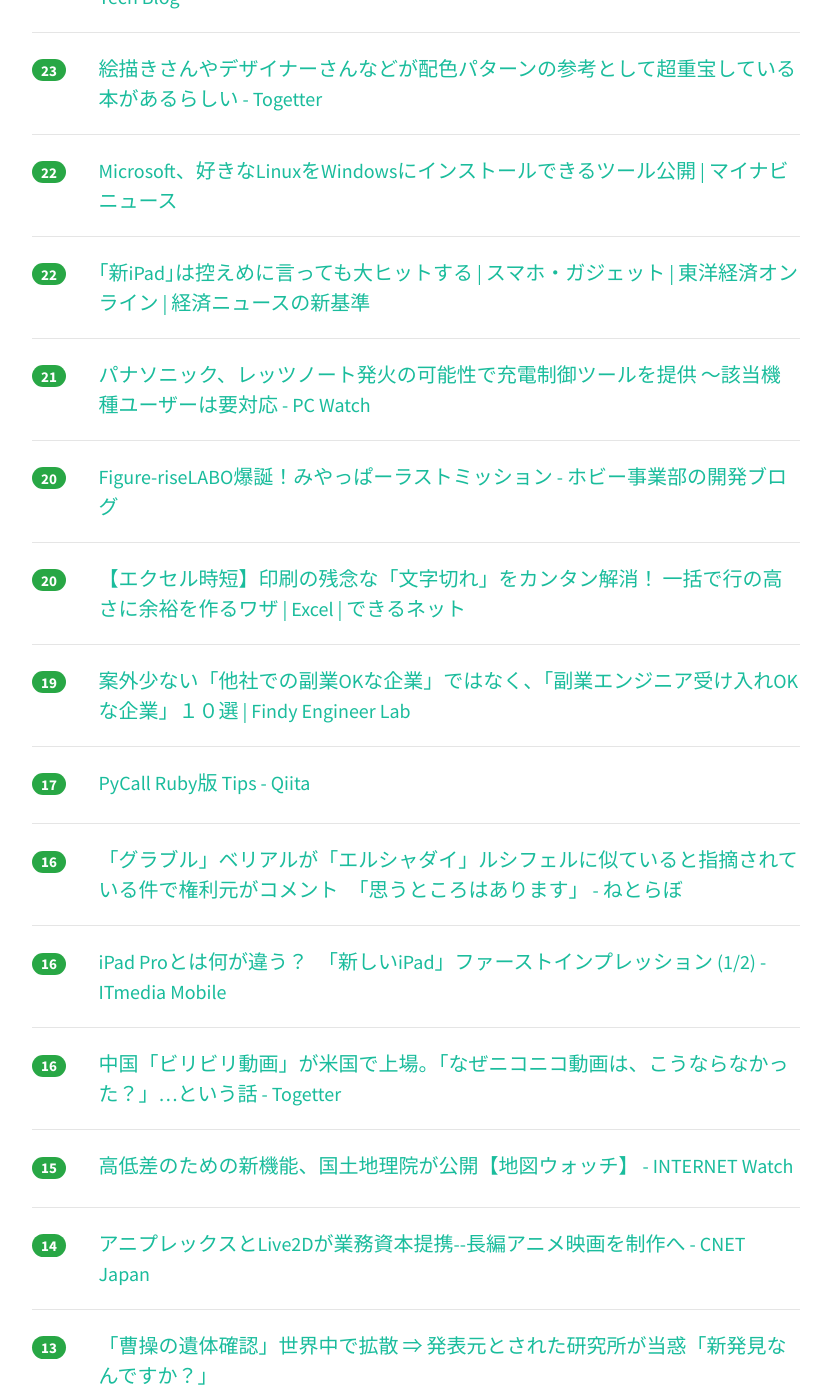
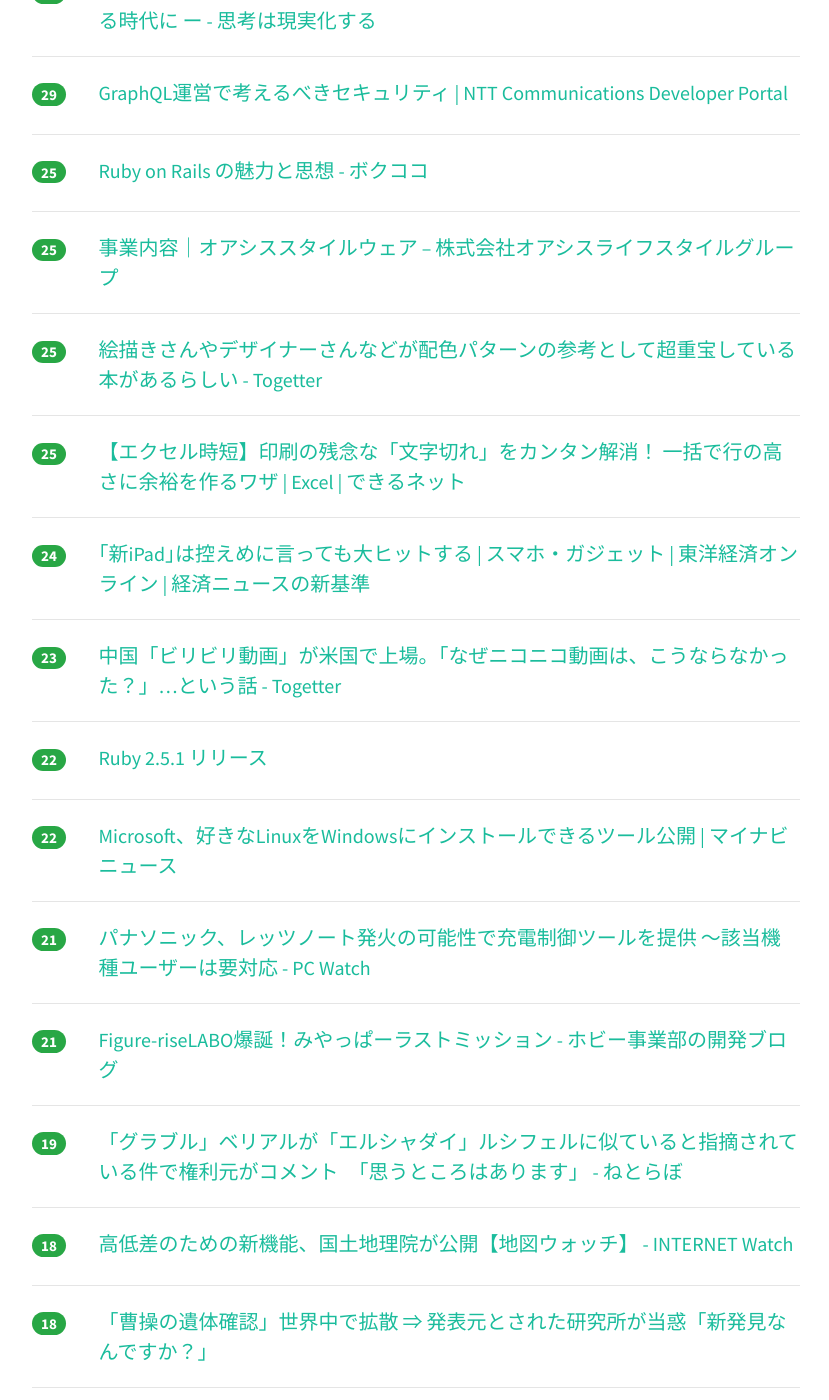
Before and after one commit to yatta47/hatena-matome-site, a Jekyll site: the page built from _posts/2018-03-29-hatena.md, in a window 1280 px wide and 1400 px high, scrolled down 2168 px. Shown: the whole window, without its empty margins (224-1053 px from the left). Built offline with Jekyll 4.4.1, drawn with Linux system fonts in a browser that asks for light colours; nearby versions of some CDN libraries; some of the changed text lies outside the part shown.

Commit message:
Updated 2018-03-29

```diff
--- a/_posts/2018-03-29-hatena.md
+++ b/_posts/2018-03-29-hatena.md
@@ -12,8 +12,18 @@ tags: [it-hotentry]
 </div>
 <hr>
 <div class="row">
-<div class="col-1"><span class="badge badge-pill badge-success h2">162</span></div>
+<div class="col-1"><span class="badge badge-pill badge-success h2">250</span></div>
 <div class="col-11"><a href='http://kabumatome.doorblog.jp/archives/65915698.html' target='_blank'>ビリビリ動画が米ナスダックに上場、時価総額はニコニコ動画の親会社カドカワの4倍に : 市況かぶ全力２階建</a></div>
+</div>
+<hr>
+<div class="row">
+<div class="col-1"><span class="badge badge-pill badge-success h2">127</span></div>
+<div class="col-11"><a href='http://ngzm.hateblo.jp/entry/2018/03/27/202356' target='_blank'>認可と認証技術についてのスライドを書きました - ngzmのブログ</a></div>
+</div>
+<hr>
+<div class="row">
+<div class="col-1"><span class="badge badge-pill badge-success h2">114</span></div>
+<div class="col-11"><a href='https://qiita.com/ogapants/items/8a551ed3b16bcf0cc3ed' target='_blank'>「AndroidはiOSと同じデザインで！」と言われたときの対応案 - Qiita</a></div>
 </div>
 <hr>
 <div class="row">
@@ -22,8 +32,8 @@ tags: [it-hotentry]
 </div>
 <hr>
 <div class="row">
-<div class="col-1"><span class="badge badge-pill badge-success h2">100</span></div>
-<div class="col-11"><a href='http://ngzm.hateblo.jp/entry/2018/03/27/202356' target='_blank'>認可と認証技術についてのスライドを書きました - ngzmのブログ</a></div>
+<div class="col-1"><span class="badge badge-pill badge-success h2">77</span></div>
+<div class="col-11"><a href='https://speakerdeck.com/ogapants/androidhaiostotong-sitesainte-toyan-waretatokifalsetips' target='_blank'>「AndroidはiOSと同じデザインで！」と言われたときのTips // Speaker Deck</a></div>
 </div>
 <hr>
 <div class="row">
@@ -32,38 +42,58 @@ tags: [it-hotentry]
 </div>
 <hr>
 <div class="row">
-<div class="col-1"><span class="badge badge-pill badge-success h2">71</span></div>
-<div class="col-11"><a href='https://speakerdeck.com/ogapants/androidhaiostotong-sitesainte-toyan-waretatokifalsetips' target='_blank'>「AndroidはiOSと同じデザインで！」と言われたときのTips // Speaker Deck</a></div>
-</div>
-<hr>
-<div class="row">
-<div class="col-1"><span class="badge badge-pill badge-success h2">65</span></div>
-<div class="col-11"><a href='https://qiita.com/ogapants/items/8a551ed3b16bcf0cc3ed' target='_blank'>「AndroidはiOSと同じデザインで！」と言われたときの対応案 - Qiita</a></div>
-</div>
-<hr>
-<div class="row">
 <div class="col-1"><span class="badge badge-pill badge-success h2">57</span></div>
 <div class="col-11"><a href='https://qiita.com/creaith/items/cde0cbf56c88021b534d' target='_blank'>フロントエンド・テストツール比較 Puppeteer #02テスト編 - Qiita</a></div>
 </div>
 <hr>
 <div class="row">
-<div class="col-1"><span class="badge badge-pill badge-success h2">43</span></div>
+<div class="col-1"><span class="badge badge-pill badge-success h2">50</span></div>
+<div class="col-11"><a href='https://withnews.jp/article/f0180329000qq000000000000000W00g10701qq000017016A' target='_blank'>おじさんの心に芽生えた「美少女」　VRがもたらす、もう一つの未来 - withnews（ウィズニュース）</a></div>
+</div>
+<hr>
+<div class="row">
+<div class="col-1"><span class="badge badge-pill badge-success h2">44</span></div>
 <div class="col-11"><a href='https://baigie.me/nippo/2018/03/28/how-to-proofread/' target='_blank'>編集者の経験から考える文章校正の仕方と注意すべきこと | ベイジの日報</a></div>
 </div>
 <hr>
 <div class="row">
-<div class="col-1"><span class="badge badge-pill badge-success h2">39</span></div>
+<div class="col-1"><span class="badge badge-pill badge-success h2">41</span></div>
+<div class="col-11"><a href='https://speakerdeck.com/operando/dezainfalseshi-zhuang-wojie-ti-suruji-shu' target='_blank'>デザインの実装を解体する技術 // Speaker Deck</a></div>
+</div>
+<hr>
+<div class="row">
+<div class="col-1"><span class="badge badge-pill badge-success h2">40</span></div>
 <div class="col-11"><a href='https://www.gizmodo.jp/2018/03/iphone-mac-ecosystem-field-guide.html' target='_blank'>iPhoneとMacをシームレスに連携させる方法 | ギズモード・ジャパン</a></div>
 </div>
 <hr>
 <div class="row">
 <div class="col-1"><span class="badge badge-pill badge-success h2">38</span></div>
-<div class="col-11"><a href='https://speakerdeck.com/operando/dezainfalseshi-zhuang-wojie-ti-suruji-shu' target='_blank'>デザインの実装を解体する技術 // Speaker Deck</a></div>
+<div class="col-11"><a href='https://coliss.com/articles/build-websites/operation/javascript/javascript-in-14-minutes.html' target='_blank'>独学の人には特にオススメ！JavaScriptの基礎が一通り、14分ちょいで学べるチュートリアル | コリス</a></div>
+</div>
+<hr>
+<div class="row">
+<div class="col-1"><span class="badge badge-pill badge-success h2">38</span></div>
+<div class="col-11"><a href='http://toyokeizai.net/articles/-/214161' target='_blank'>複雑怪奇｢バス路線｣検索全国対応への道のり | ローカル線･公共交通 | 東洋経済オンライン | 経済ニュースの新基準</a></div>
+</div>
+<hr>
+<div class="row">
+<div class="col-1"><span class="badge badge-pill badge-success h2">38</span></div>
+<div class="col-11"><a href='https://findy-code.io/engineer-lab/company-participation-as-second-job' target='_blank'>案外少ない「他社での副業OKな企業」ではなく、「副業エンジニア受け入れOKな企業」１０選 | Findy Engineer Lab</a></div>
+</div>
+<hr>
+<div class="row">
+<div class="col-1"><span class="badge badge-pill badge-success h2">34</span></div>
+<div class="col-11"><a href='http://tech.gunosy.io/entry/todo_management' target='_blank'>新社会人にオススメする1日の生産性をあげるタスク消化6個のコツ - Gunosy Tech Blog</a></div>
 </div>
 <hr>
 <div class="row">
 <div class="col-1"><span class="badge badge-pill badge-success h2">32</span></div>
-<div class="col-11"><a href='https://withnews.jp/article/f0180329000qq000000000000000W00g10701qq000017016A' target='_blank'>おじさんの心に芽生えた「美少女」　VRがもたらす、もう一つの未来 - withnews（ウィズニュース）</a></div>
+<div class="col-11"><a href='https://dev.classmethod.jp/smartphone/iphone/charles-for-ios/' target='_blank'>[iOS] Charles for iOSがリリースされたので試してみた ｜ Developers.IO</a></div>
+</div>
+<hr>
+<div class="row">
+<div class="col-1"><span class="badge badge-pill badge-success h2">30</span></div>
+<div class="col-11"><a href='https://www3.nhk.or.jp/news/html/20180328/k10011382871000.html' target='_blank'>「パスワードの定期変更は不要」総務省が呼びかけ改める | NHKニュース</a></div>
 </div>
 <hr>
 <div class="row">
@@ -82,18 +112,13 @@ tags: [it-hotentry]
 </div>
 <hr>
 <div class="row">
-<div class="col-1"><span class="badge badge-pill badge-success h2">28</span></div>
+<div class="col-1"><span class="badge badge-pill badge-success h2">29</span></div>
 <div class="col-11"><a href='https://developer.ntt.com/ja/blog/878bdd00-c689-4fde-8473-fa93e8a96ba7' target='_blank'>GraphQL運営で考えるべきセキュリティ | NTT Communications Developer Portal</a></div>
 </div>
 <hr>
 <div class="row">
-<div class="col-1"><span class="badge badge-pill badge-success h2">27</span></div>
-<div class="col-11"><a href='http://toyokeizai.net/articles/-/214161' target='_blank'>複雑怪奇｢バス路線｣検索全国対応への道のり | ローカル線･公共交通 | 東洋経済オンライン | 経済ニュースの新基準</a></div>
-</div>
-<hr>
-<div class="row">
-<div class="col-1"><span class="badge badge-pill badge-success h2">26</span></div>
-<div class="col-11"><a href='https://www3.nhk.or.jp/news/html/20180328/k10011382871000.html' target='_blank'>「パスワードの定期変更は不要」総務省が呼びかけ改める | NHKニュース</a></div>
+<div class="col-1"><span class="badge badge-pill badge-success h2">25</span></div>
+<div class="col-11"><a href='http://www.bokukoko.info/entry/2018/03/28/221026' target='_blank'>Ruby on Rails の魅力と思想 - ボクココ</a></div>
 </div>
 <hr>
 <div class="row">
@@ -102,18 +127,28 @@ tags: [it-hotentry]
 </div>
 <hr>
 <div class="row">
-<div class="col-1"><span class="badge badge-pill badge-success h2">24</span></div>
-<div class="col-11"><a href='https://dev.classmethod.jp/smartphone/iphone/charles-for-ios/' target='_blank'>[iOS] Charles for iOSがリリースされたので試してみた ｜ Developers.IO</a></div>
+<div class="col-1"><span class="badge badge-pill badge-success h2">25</span></div>
+<div class="col-11"><a href='https://togetter.com/li/1212982' target='_blank'>絵描きさんやデザイナーさんなどが配色パターンの参考として超重宝している本があるらしい - Togetter</a></div>
+</div>
+<hr>
+<div class="row">
+<div class="col-1"><span class="badge badge-pill badge-success h2">25</span></div>
+<div class="col-11"><a href='https://dekiru.net/article/16533/' target='_blank'>【エクセル時短】印刷の残念な「文字切れ」をカンタン解消！ 一括で行の高さに余裕を作るワザ | Excel | できるネット</a></div>
 </div>
 <hr>
 <div class="row">
 <div class="col-1"><span class="badge badge-pill badge-success h2">24</span></div>
-<div class="col-11"><a href='http://tech.gunosy.io/entry/todo_management' target='_blank'>新社会人にオススメする1日の生産性をあげるタスク消化6個のコツ - Gunosy Tech Blog</a></div>
+<div class="col-11"><a href='http://toyokeizai.net/articles/-/214467' target='_blank'>｢新iPad｣は控えめに言っても大ヒットする | スマホ・ガジェット | 東洋経済オンライン | 経済ニュースの新基準</a></div>
 </div>
 <hr>
 <div class="row">
 <div class="col-1"><span class="badge badge-pill badge-success h2">23</span></div>
-<div class="col-11"><a href='https://togetter.com/li/1212982' target='_blank'>絵描きさんやデザイナーさんなどが配色パターンの参考として超重宝している本があるらしい - Togetter</a></div>
+<div class="col-11"><a href='https://togetter.com/li/1213138' target='_blank'>中国「ビリビリ動画」が米国で上場。「なぜニコニコ動画は、こうならなかった？」…という話 - Togetter</a></div>
+</div>
+<hr>
+<div class="row">
+<div class="col-1"><span class="badge badge-pill badge-success h2">22</span></div>
+<div class="col-11"><a href='https://www.ruby-lang.org/ja/news/2018/03/28/ruby-2-5-1-released/' target='_blank'>Ruby 2.5.1 リリース</a></div>
 </div>
 <hr>
 <div class="row">
@@ -122,28 +157,28 @@ tags: [it-hotentry]
 </div>
 <hr>
 <div class="row">
-<div class="col-1"><span class="badge badge-pill badge-success h2">22</span></div>
-<div class="col-11"><a href='http://toyokeizai.net/articles/-/214467' target='_blank'>｢新iPad｣は控えめに言っても大ヒットする | スマホ・ガジェット | 東洋経済オンライン | 経済ニュースの新基準</a></div>
-</div>
-<hr>
-<div class="row">
 <div class="col-1"><span class="badge badge-pill badge-success h2">21</span></div>
 <div class="col-11"><a href='https://pc.watch.impress.co.jp/docs/news/1114079.html' target='_blank'>パナソニック、レッツノート発火の可能性で充電制御ツールを提供 ～該当機種ユーザーは要対応 - PC Watch</a></div>
 </div>
 <hr>
 <div class="row">
-<div class="col-1"><span class="badge badge-pill badge-success h2">20</span></div>
+<div class="col-1"><span class="badge badge-pill badge-success h2">21</span></div>
 <div class="col-11"><a href='http://bandaihobby.hatenablog.com/entry/2018/03/28/190000' target='_blank'>Figure-riseLABO爆誕！みやっぱーラストミッション - ホビー事業部の開発ブログ</a></div>
 </div>
 <hr>
 <div class="row">
-<div class="col-1"><span class="badge badge-pill badge-success h2">20</span></div>
-<div class="col-11"><a href='https://dekiru.net/article/16533/' target='_blank'>【エクセル時短】印刷の残念な「文字切れ」をカンタン解消！ 一括で行の高さに余裕を作るワザ | Excel | できるネット</a></div>
+<div class="col-1"><span class="badge badge-pill badge-success h2">19</span></div>
+<div class="col-11"><a href='http://nlab.itmedia.co.jp/nl/articles/1803/28/news113.html' target='_blank'>「グラブル」ベリアルが「エルシャダイ」ルシフェルに似ていると指摘されている件で権利元がコメント　「思うところはあります」 - ねとらぼ</a></div>
 </div>
 <hr>
 <div class="row">
-<div class="col-1"><span class="badge badge-pill badge-success h2">19</span></div>
-<div class="col-11"><a href='https://findy-code.io/engineer-lab/company-participation-as-second-job' target='_blank'>案外少ない「他社での副業OKな企業」ではなく、「副業エンジニア受け入れOKな企業」１０選 | Findy Engineer Lab</a></div>
+<div class="col-1"><span class="badge badge-pill badge-success h2">18</span></div>
+<div class="col-11"><a href='https://internet.watch.impress.co.jp/docs/column/chizu/1113496.html' target='_blank'>高低差のための新機能、国土地理院が公開【地図ウォッチ】 - INTERNET Watch</a></div>
+</div>
+<hr>
+<div class="row">
+<div class="col-1"><span class="badge badge-pill badge-success h2">18</span></div>
+<div class="col-11"><a href='https://www.huffingtonpost.jp/2018/03/28/cao-cao_a_23397290/' target='_blank'>「曹操の遺体確認」世界中で拡散 ⇒ 発表元とされた研究所が当惑「新発見なんですか？」</a></div>
 </div>
 <hr>
 <div class="row">
@@ -152,23 +187,8 @@ tags: [it-hotentry]
 </div>
 <hr>
 <div class="row">
-<div class="col-1"><span class="badge badge-pill badge-success h2">16</span></div>
-<div class="col-11"><a href='http://nlab.itmedia.co.jp/nl/articles/1803/28/news113.html' target='_blank'>「グラブル」ベリアルが「エルシャダイ」ルシフェルに似ていると指摘されている件で権利元がコメント　「思うところはあります」 - ねとらぼ</a></div>
-</div>
-<hr>
-<div class="row">
-<div class="col-1"><span class="badge badge-pill badge-success h2">16</span></div>
+<div class="col-1"><span class="badge badge-pill badge-success h2">17</span></div>
 <div class="col-11"><a href='http://www.itmedia.co.jp/mobile/articles/1803/28/news129.html' target='_blank'>iPad Proとは何が違う？　「新しいiPad」ファーストインプレッション (1/2) - ITmedia Mobile</a></div>
-</div>
-<hr>
-<div class="row">
-<div class="col-1"><span class="badge badge-pill badge-success h2">16</span></div>
-<div class="col-11"><a href='https://togetter.com/li/1213138' target='_blank'>中国「ビリビリ動画」が米国で上場。「なぜニコニコ動画は、こうならなかった？」…という話 - Togetter</a></div>
-</div>
-<hr>
-<div class="row">
-<div class="col-1"><span class="badge badge-pill badge-success h2">15</span></div>
-<div class="col-11"><a href='https://internet.watch.impress.co.jp/docs/column/chizu/1113496.html' target='_blank'>高低差のための新機能、国土地理院が公開【地図ウォッチ】 - INTERNET Watch</a></div>
 </div>
 <hr>
 <div class="row">
@@ -177,11 +197,6 @@ tags: [it-hotentry]
 </div>
 <hr>
 <div class="row">
-<div class="col-1"><span class="badge badge-pill badge-success h2">13</span></div>
-<div class="col-11"><a href='https://www.huffingtonpost.jp/2018/03/28/cao-cao_a_23397290/' target='_blank'>「曹操の遺体確認」世界中で拡散 ⇒ 発表元とされた研究所が当惑「新発見なんですか？」</a></div>
-</div>
-<hr>
-<div class="row">
 <div class="col-1"><span class="badge badge-pill badge-success h2">10</span></div>
 <div class="col-11"><a href='https://cloudplatform.googleblog.com/2018/03/introducing-Stackdriver-APM-and-Stackdriver-Profiler-Distributed-tracing-debugging-and-profiling-for-your-performance-sensitive-applications.html' target='_blank'>Google Cloud Platform Blog: Introducing Stackdriver APM and Stackdriver Profiler</a></div>
 </div>
```
Also changed, not shown: other parts of _posts/2018-03-29-hatena.md (+2 -2 lines).
